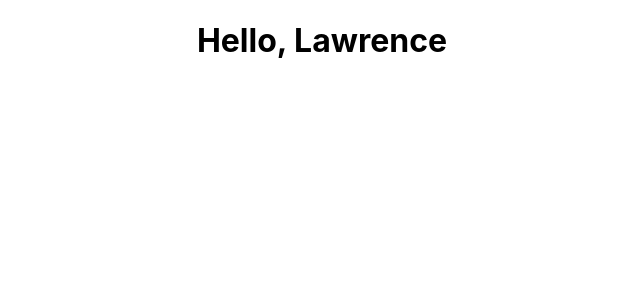
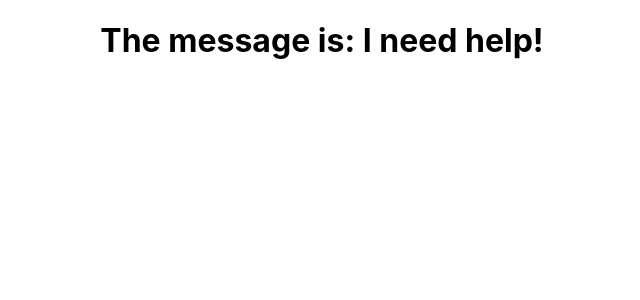
Before and after one commit to Ramas-21/react_tutorial, a React (Create React App) app: page / in a window 1280 px wide. Shown: the top 300 px of the page, without its empty margins (318-958 px from the left). Built offline with nearby package versions, Linux system fonts and the light colour scheme.

Commit message:
Jsx2 component

```diff
--- a/src/App.js
+++ b/src/App.js
@@ -1,9 +1,9 @@
 import './App.css';
-import Jsx from './components/Jsx.js';
+import Jsx2 from './components/Jsx2';
 function App() {
   return (
     <div className="App">
-      <Jsx/>
+      <Jsx2/>
     </div>
   );
 }
--- /dev/null
+++ b/src/components/Jsx2.js
@@ -0,0 +1,7 @@
+const displayMessage = () => {
+    return "I need help!"
+};
+function Jsx2(){
+    return <h1>The message is: {displayMessage()}</h1>
+}
+export default Jsx2;
```
